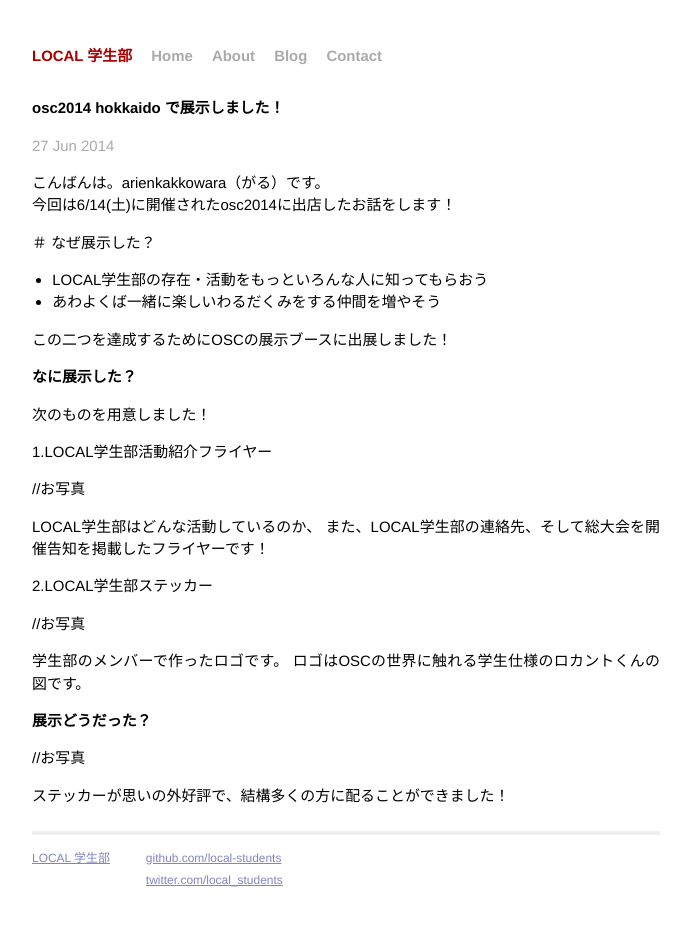
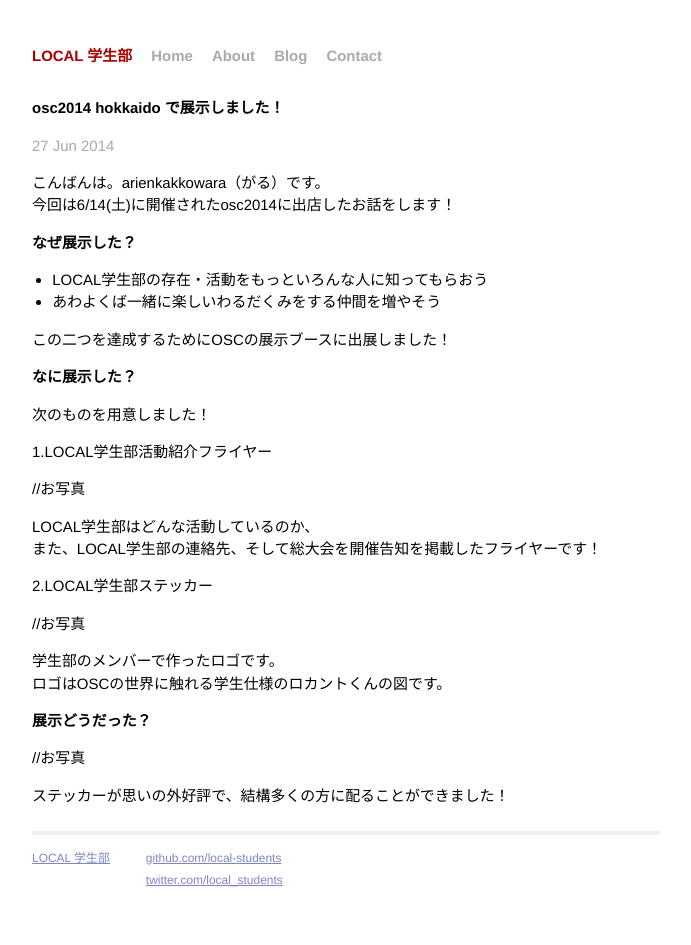
Before and after one commit to local-students/local-students.github.io, a Jekyll site: the page built from _posts/2014-06-23-osc20140do.markdown, in a window 1280 px wide. Shown: the whole page, without its empty margins (294-985 px from the left). Built offline with Jekyll 4.4.1, drawn with Linux system fonts in a browser that asks for light colours; Markdown is read by kramdown in place of the engine named in the settings.

Commit message:
報告記事編集
見出しと改行編集

```diff
--- a/_posts/2014-06-23-osc20140do.markdown
+++ b/_posts/2014-06-23-osc20140do.markdown
@@ -9,7 +9,7 @@
 今回は6/14(土)に開催されたosc2014に出店したお話をします！
 
 
-＃ なぜ展示した？
+# なぜ展示した？
 
 * LOCAL学生部の存在・活動をもっといろんな人に知ってもらおう
 * あわよくば一緒に楽しいわるだくみをする仲間を増やそう
@@ -40,5 +40,4 @@
 //お写真
 
 
-
 ステッカーが思いの外好評で、結構多くの方に配ることができました！
```
